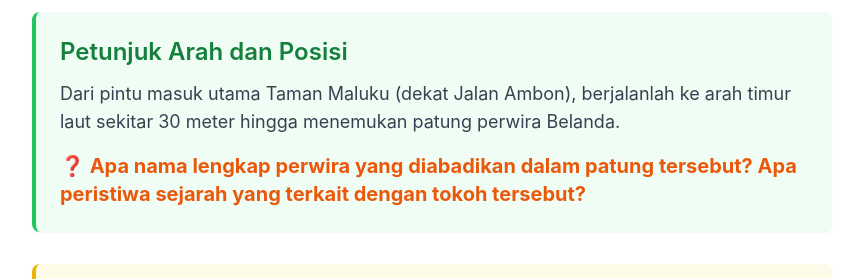
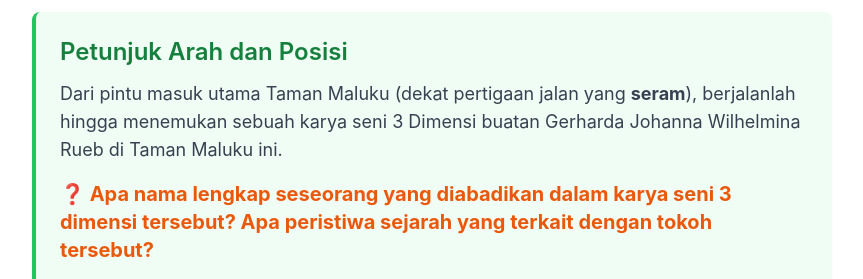
Before and after one commit to chekasw/posorienteering.github.io, a plain HTML site: page index.html in a window 1280 px wide. Shown: the part 506-785 px from the top of the page, without its empty margins (208-1071 px from the left). Drawn offline with nearby package versions, Linux system fonts and the light colour scheme.

Commit message:
index.html

```diff
--- a/index.html
+++ b/index.html
@@ -54,11 +54,11 @@
             <div class="mb-8 p-6 bg-green-50 border-l-4 border-green-500 rounded-lg shadow-sm">
                 <h3 class="text-2xl font-semibold text-green-700 mb-3">Petunjuk Arah dan Posisi</h3>
                 <p class="text-lg mb-4 text-gray-700">
-                    Dari pintu masuk utama Taman Maluku (dekat Jalan Ambon), berjalanlah ke arah timur laut sekitar 30
-                    meter hingga menemukan patung perwira Belanda.
+                    Dari pintu masuk utama Taman Maluku (dekat pertigaan jalan yang <b>seram</b>), berjalanlah hingga menemukan sebuah
+                    karya seni 3 Dimensi buatan Gerharda Johanna Wilhelmina Rueb di Taman Maluku ini.
                 </p>
                 <p class="text-xl font-bold text-orange-600">
-                    ❓ Apa nama lengkap perwira yang diabadikan dalam patung tersebut? Apa peristiwa sejarah yang terkait
+                    ❓ Apa nama lengkap seseorang yang diabadikan dalam karya seni 3 dimensi tersebut? Apa peristiwa sejarah yang terkait
                     dengan tokoh tersebut?
                 </p>
             </div>
```
